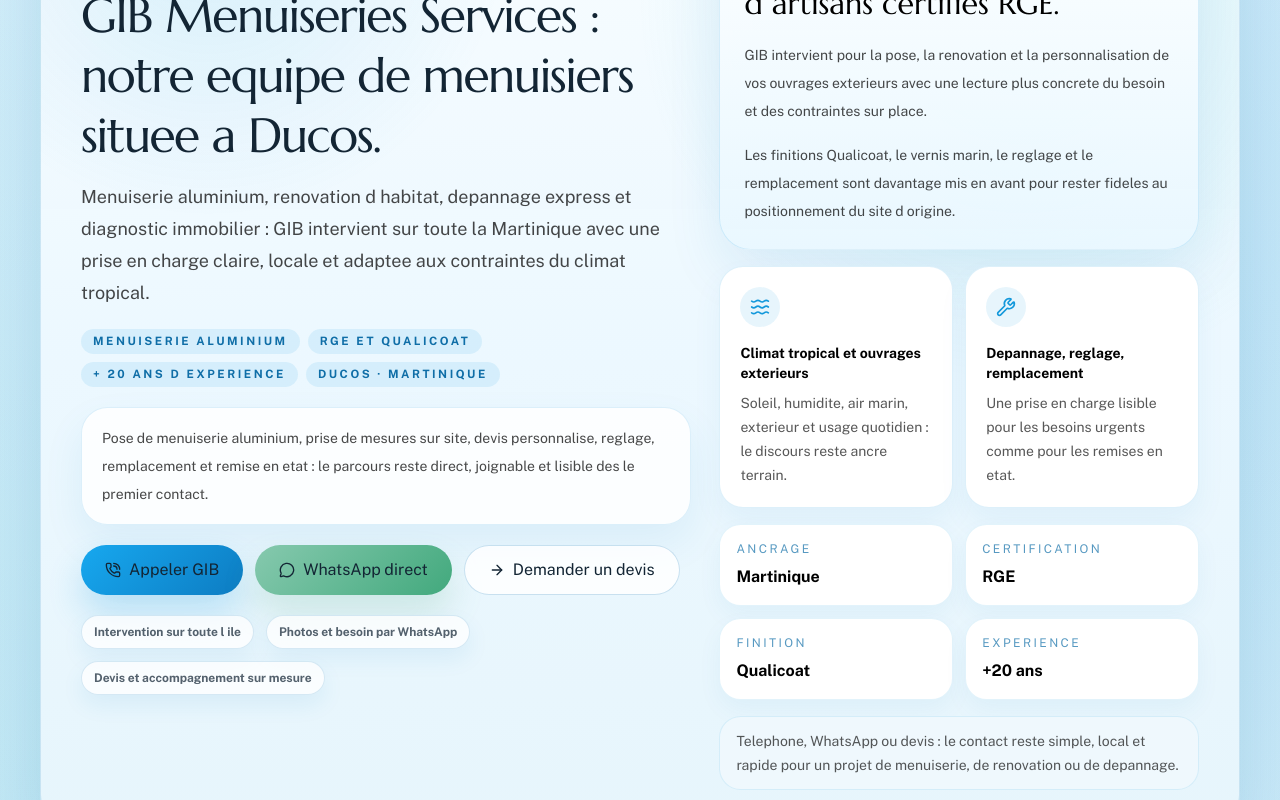
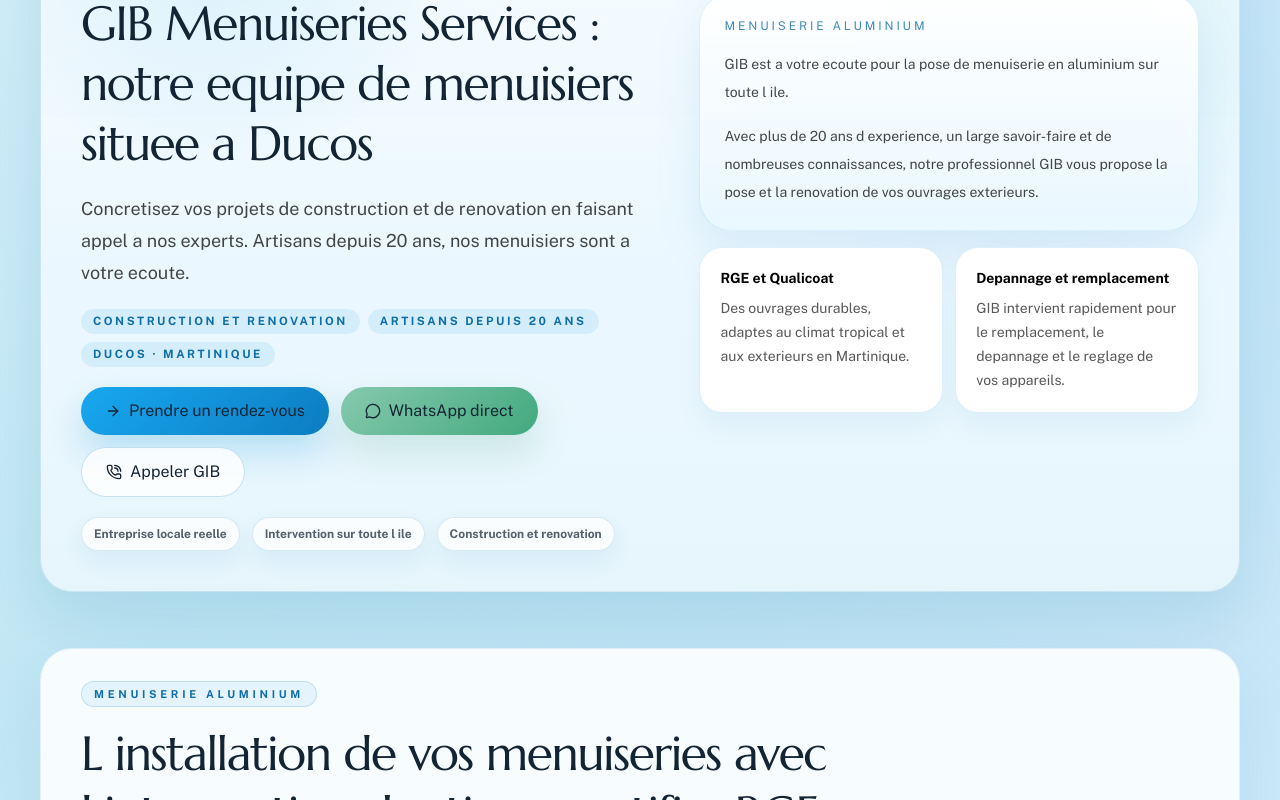
Before and after one commit to CVlad97/gib-menuiseries-demo, a React (Vite) app: page /#/ in a window 1280 px wide. Shown: the part 500-1300 px from the top of the page. Built offline with nearby package versions, Linux system fonts and the light colour scheme.

Commit message:
Rebuild homepage with fidelity-first GIB structure

```diff
--- a/src/pages/HomePage.tsx
+++ b/src/pages/HomePage.tsx
@@ -1,4 +1,4 @@
-import { ArrowRight, BadgeCheck, Mail, MessageCircle, PhoneCall, PlayCircle, Waves, Wrench } from 'lucide-react'
+import { ArrowRight, BadgeCheck, Mail, MessageCircle, PhoneCall, PlayCircle } from 'lucide-react'
 import { Link } from 'react-router-dom'
 import { ProductCard } from '../components/ProductCard'
 import { SectionHeading } from '../components/SectionHeading'
@@ -27,17 +27,9 @@
 ]
 
 const heroMarkers = [
-  'Menuiserie aluminium',
-  'RGE et Qualicoat',
-  '+ 20 ans d experience',
+  'Construction et renovation',
+  'Artisans depuis 20 ans',
   'Ducos · Martinique',
-]
-
-const processSteps = [
-  { title: 'Vous nous contactez', description: 'Telephone, WhatsApp ou demande de devis avec vos photos et votre besoin.' },
-  { title: 'Nous analysons', description: 'Rappel, diagnostic et orientation vers la bonne solution : pose, reglage, remplacement ou renovation.' },
-  { title: 'Nous chiffrons', description: 'Devis clair et personnalise selon vos contraintes, vos dimensions et votre usage.' },
-  { title: 'Nous intervenons', description: 'Fabrication, pose ou depannage avec un suivi simple jusqu a la remise en service.' },
 ]
 
 const visibleOffers = offerOrder
@@ -48,19 +40,17 @@
   return (
     <div className="space-y-10 sm:space-y-14">
       <section className="shell pt-8 sm:pt-12 lg:pt-14">
-        <div className="hero-panel px-6 py-7 sm:px-8 lg:px-10 lg:py-9">
-          <div className="grid gap-7 lg:grid-cols-[1.12fr_0.88fr] lg:items-start">
+        <div className="hero-panel px-6 py-8 sm:px-8 lg:px-10 lg:py-10">
+          <div className="grid gap-8 lg:grid-cols-[1.08fr_0.92fr] lg:items-center">
             <div className="space-y-5">
               <img alt="Logo GIB Menuiseries Services" className="h-16 w-auto max-w-full sm:h-18" src={logoSrc} />
-              <div className="space-y-4">
-                <p className="eyebrow !bg-[#1398db]/10 !text-[#0f6ea7] !border-[#1398db]/20">Zone Cocotte · Ducos · Martinique</p>
-                <h1 className="section-title max-w-4xl text-[var(--text-dark)]">
-                  GIB Menuiseries Services : notre equipe de menuisiers situee a Ducos.
-                </h1>
-                <p className="max-w-3xl text-base leading-8 text-black/72 sm:text-lg">
-                  Menuiserie aluminium, renovation d habitat, depannage express et diagnostic immobilier : GIB intervient sur toute la Martinique avec une prise en charge claire, locale et adaptee aux contraintes du climat tropical.
-                </p>
-              </div>
+              <p className="eyebrow !bg-[#1398db]/10 !text-[#0f6ea7] !border-[#1398db]/20">Zone Cocotte · Ducos · Martinique</p>
+              <h1 className="section-title max-w-4xl text-[var(--text-dark)]">
+                GIB Menuiseries Services : notre equipe de menuisiers situee a Ducos
+              </h1>
+              <p className="max-w-3xl text-base leading-8 text-black/72 sm:text-lg">
+                Concretisez vos projets de construction et de renovation en faisant appel a nos experts. Artisans depuis 20 ans, nos menuisiers sont a votre ecoute.
+              </p>
 
               <div className="flex flex-wrap gap-2">
                 {heroMarkers.map((item) => (
@@ -68,78 +58,51 @@
                 ))}
               </div>
 
-              <div className="rounded-[1.65rem] border border-[#1398db]/14 bg-white/88 px-5 py-4 shadow-[0_18px_40px_rgba(19,122,186,0.08)]">
-                <p className="text-sm leading-7 text-black/72">
-                  Pose de menuiserie aluminium, prise de mesures sur site, devis personnalise, reglage, remplacement et remise en etat : le parcours reste direct, joignable et lisible des le premier contact.
-                </p>
-              </div>
-
               <div className="flex flex-wrap gap-3">
-                <a className="cta-primary" href={`tel:${company.phone_international}`}>
-                  <PhoneCall className="size-4" />
-                  Appeler GIB
-                </a>
+                <Link className="cta-primary" to="/contact">
+                  <ArrowRight className="size-4" />
+                  Prendre un rendez-vous
+                </Link>
                 <a className="cta-whatsapp" href={company.whatsapp_url} rel="noreferrer" target="_blank">
                   <MessageCircle className="size-4" />
                   WhatsApp direct
                 </a>
-                <Link className="cta-secondary" to="/devis">
-                  <ArrowRight className="size-4" />
-                  Demander un devis
-                </Link>
+                <a className="cta-secondary" href={`tel:${company.phone_international}`}>
+                  <PhoneCall className="size-4" />
+                  Appeler GIB
+                </a>
               </div>
 
               <div className="flex flex-wrap gap-3 text-sm text-black/66">
+                <span className="contact-pill">Entreprise locale reelle</span>
                 <span className="contact-pill">Intervention sur toute l ile</span>
-                <span className="contact-pill">Photos et besoin par WhatsApp</span>
-                <span className="contact-pill">Devis et accompagnement sur mesure</span>
+                <span className="contact-pill">Construction et renovation</span>
               </div>
             </div>
 
             <div className="grid gap-4">
-              <div className="rounded-[2rem] border border-[#1398db]/14 bg-[linear-gradient(180deg,rgba(255,255,255,0.98),rgba(233,247,255,0.94))] p-6 shadow-[0_22px_54px_rgba(19,122,186,0.1)]">
+              <div className="rounded-[2rem] border border-[#1398db]/14 bg-[linear-gradient(180deg,rgba(255,255,255,0.98),rgba(233,247,255,0.94))] p-6 shadow-[0_20px_48px_rgba(19,122,186,0.1)]">
                 <p className="text-xs uppercase tracking-[0.24em] text-[#0f6ea7]/80">Menuiserie aluminium</p>
-                <h2 className="mt-3 text-2xl font-semibold text-black sm:text-[1.9rem]" style={{ fontFamily: 'Marcellus, serif' }}>
-                  L installation de vos menuiseries avec l intervention d artisans certifies RGE.
-                </h2>
                 <div className="mt-4 space-y-4 text-sm leading-7 text-black/72">
                   <p>
-                    GIB intervient pour la pose, la renovation et la personnalisation de vos ouvrages exterieurs avec une lecture plus concrete du besoin et des contraintes sur place.
+                    GIB est a votre ecoute pour la pose de menuiserie en aluminium sur toute l ile.
                   </p>
                   <p>
-                    Les finitions Qualicoat, le vernis marin, le reglage et le remplacement sont davantage mis en avant pour rester fideles au positionnement du site d origine.
+                    Avec plus de 20 ans d experience, un large savoir-faire et de nombreuses connaissances, notre professionnel GIB vous propose la pose et la renovation de vos ouvrages exterieurs.
                   </p>
                 </div>
               </div>
 
               <div className="grid gap-3 sm:grid-cols-2">
-                <div className="rounded-[1.5rem] border border-[#1398db]/14 bg-white p-5 shadow-[0_14px_30px_rgba(19,122,186,0.06)]">
-                  <div className="inline-flex size-10 items-center justify-center rounded-full bg-[#1398db]/10 text-[#1398db]">
-                    <Waves className="size-5" />
-                  </div>
-                  <p className="mt-4 text-sm font-semibold text-black">Climat tropical et ouvrages exterieurs</p>
-                  <p className="mt-2 text-sm leading-6 text-black/66">Soleil, humidite, air marin, exterieur et usage quotidien : le discours reste ancre terrain.</p>
+                <div className="rounded-[1.45rem] border border-[#1398db]/14 bg-white p-5 shadow-[0_12px_28px_rgba(19,122,186,0.06)]">
+                  <p className="text-sm font-semibold text-black">RGE et Qualicoat</p>
+                  <p className="mt-2 text-sm leading-6 text-black/66">Des ouvrages durables, adaptes au climat tropical et aux exterieurs en Martinique.</p>
                 </div>
-                <div className="rounded-[1.5rem] border border-[#1398db]/14 bg-white p-5 shadow-[0_14px_30px_rgba(19,122,186,0.06)]">
-                  <div className="inline-flex size-10 items-center justify-center rounded-full bg-[#1398db]/10 text-[#1398db]">
-                    <Wrench className="size-5" />
-                  </div>
-                  <p className="mt-4 text-sm font-semibold text-black">Depannage, reglage, remplacement</p>
-                  <p className="mt-2 text-sm leading-6 text-black/66">Une prise en charge lisible pour les besoins urgents comme pour les remises en etat.</p>
+                <div className="rounded-[1.45rem] border border-[#1398db]/14 bg-white p-5 shadow-[0_12px_28px_rgba(19,122,186,0.06)]">
+                  <p className="text-sm font-semibold text-black">Depannage et remplacement</p>
+                  <p className="mt-2 text-sm leading-6 text-black/66">GIB intervient rapidement pour le remplacement, le depannage et le reglage de vos appareils.</p>
                 </div>
               </div>
-
-              <div className="grid gap-3 sm:grid-cols-2">
-                {company.proof_points.map((item) => (
-                  <div key={item.label} className="rounded-[1.35rem] border border-[#1398db]/12 bg-white p-4 shadow-[0_10px_24px_rgba(19,122,186,0.05)]">
-                    <p className="text-xs uppercase tracking-[0.2em] text-[#0f6ea7]/70">{item.label}</p>
-                    <p className="mt-2 text-base font-semibold text-black">{item.value}</p>
-                  </div>
-                ))}
-              </div>
-              <p className="rounded-[1.35rem] border border-[#1398db]/12 bg-[#eff8fd] px-4 py-3 text-sm leading-6 text-black/66">
-                Telephone, WhatsApp ou devis : le contact reste simple, local et rapide pour un projet de menuiserie, de renovation ou de depannage.
-              </p>
             </div>
           </div>
         </div>
@@ -149,8 +112,8 @@
         <div className="surface-panel px-6 py-8 sm:px-8 lg:px-10">
           <SectionHeading
             eyebrow="Menuiserie aluminium"
-            title="La menuiserie aluminium et les ouvrages exterieurs au premier plan."
-            description="Comme sur le site d origine, la home remet au premier plan les menuiseries en aluminium, la renovation, le depannage et le sur-mesure avec une lecture plus claire."
+            title="L installation de vos menuiseries avec l intervention d artisans certifies RGE"
+            description="GIB est a votre ecoute pour la pose de menuiserie en aluminium sur toute l ile, avec plus de 20 ans d experience, un vrai savoir-faire terrain et un accompagnement sur mesure."
           />
           <div className="mt-8 grid gap-5 lg:grid-cols-2 xl:grid-cols-3">
             {visibleOffers.map((product) => (
@@ -161,31 +124,12 @@
       </section>
 
       <section className="shell">
-        <div className="surface-panel px-6 py-8 sm:px-8 lg:px-10">
-          <SectionHeading
-            eyebrow="Prise en charge"
-            title="Un parcours simple pour etre rassure vite."
-            description="Le but est de vous donner un contact rapide, une lecture claire du besoin et une prise en charge adaptee au terrain, sans complexite inutile."
-          />
-          <div className="mt-8 grid gap-4 md:grid-cols-2 xl:grid-cols-4">
-            {processSteps.map((step, index) => (
-              <article key={step.title} className="process-step">
-                <span className="process-index">0{index + 1}</span>
-                <p className="mt-4 text-base font-semibold text-black">{step.title}</p>
-                <p className="mt-3 text-sm leading-7 text-black/66">{step.description}</p>
-              </article>
-            ))}
-          </div>
-        </div>
-      </section>
-
-      <section className="shell">
         <div className="grid gap-6 lg:grid-cols-[1.02fr_0.98fr]">
           <div className="surface-panel px-6 py-8 sm:px-8 lg:px-10">
             <SectionHeading
               eyebrow="Renovation d habitat"
-              title="Renovation, remplacement et remise en etat avec une lecture terrain plus claire."
-              description="L equipe GIB intervient sur l ile pour l habitat principal, les villas, les bungalows et certains sites professionnels avec une logique concrete : proteger, remettre en etat, fiabiliser et ameliorer le confort."
+              title="La renovation interieure et exterieure de vos habitations par notre equipe d artisans"
+              description="L equipe GIB intervient sur toute l ile pour les maisons et les bungalows, avec des solutions concretes pour preserver le confort thermique, remettre en etat et renover durablement."
             />
             <div className="mt-8 grid gap-4">
               {[
@@ -204,9 +148,9 @@
 
           <div className="surface-panel px-6 py-8 sm:px-8 lg:px-10">
             <SectionHeading
-              eyebrow="Faites confiance a une equipe d experts"
-              title="Des reperes metier plus proches de la home d origine GIB."
-              description="Certifications, experience, accompagnement et adaptation au climat restent visibles tout en gardant une lecture plus moderne et plus propre."
+              eyebrow="Faites confiance a une equipe d experts formes et qualifies"
+              title="Faites confiance a une equipe d experts formes et qualifies"
+              description="Certifiee RGE, Qualicoat, forte de plus de 20 ans d experience et d un accompagnement sur mesure, l equipe conserve les reperes historiques de la home GIB."
             />
             <div className="mt-8 grid gap-4 sm:grid-cols-2">
               {trustPoints.map((item) => (
@@ -248,8 +192,8 @@
         <div className="surface-panel px-6 py-8 sm:px-8 lg:px-10">
           <SectionHeading
             eyebrow="Contact direct"
-            title="Telephone, WhatsApp, devis : un contact simple et local."
-            description="Le bon modele reste direct : vous appelez, vous envoyez vos photos ou vous demandez un devis, puis GIB vous recontacte pour cadrer l intervention."
+            title="GIB Menuiserie, situe a Ducos, intervient sur toute la Martinique."
+            description="Votre professionnel GIB est disponible par telephone ou par e-mail pour concretiser l ensemble de vos projets de construction, de renovation et de depannage."
             action={
               <a className="cta-secondary !border-[#1398db]/18 !text-[#0f6ea7]" href={company.youtube_url} rel="noreferrer" target="_blank">
                 <PlayCircle className="size-4 text-[#1398db]" />
```
